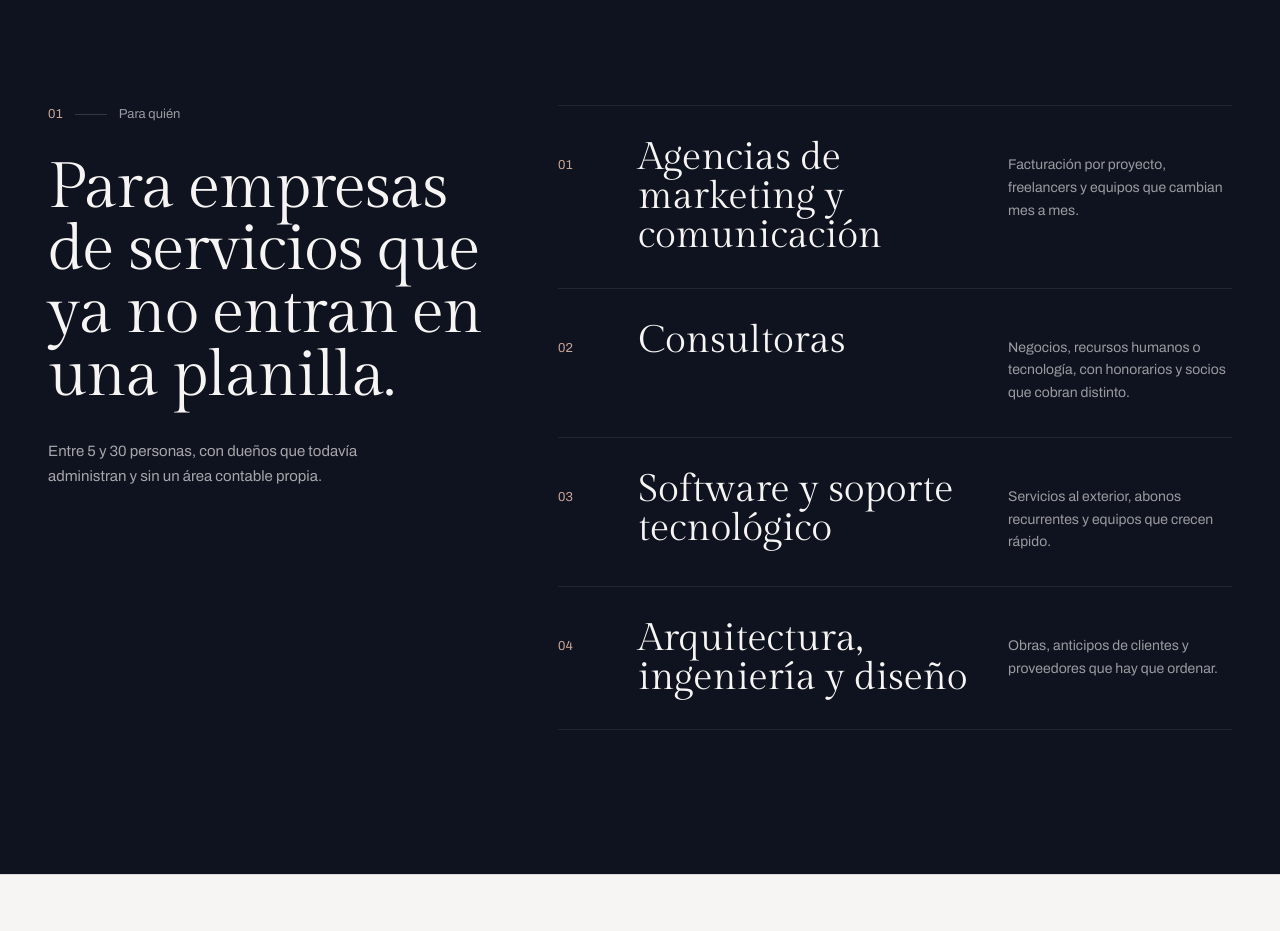
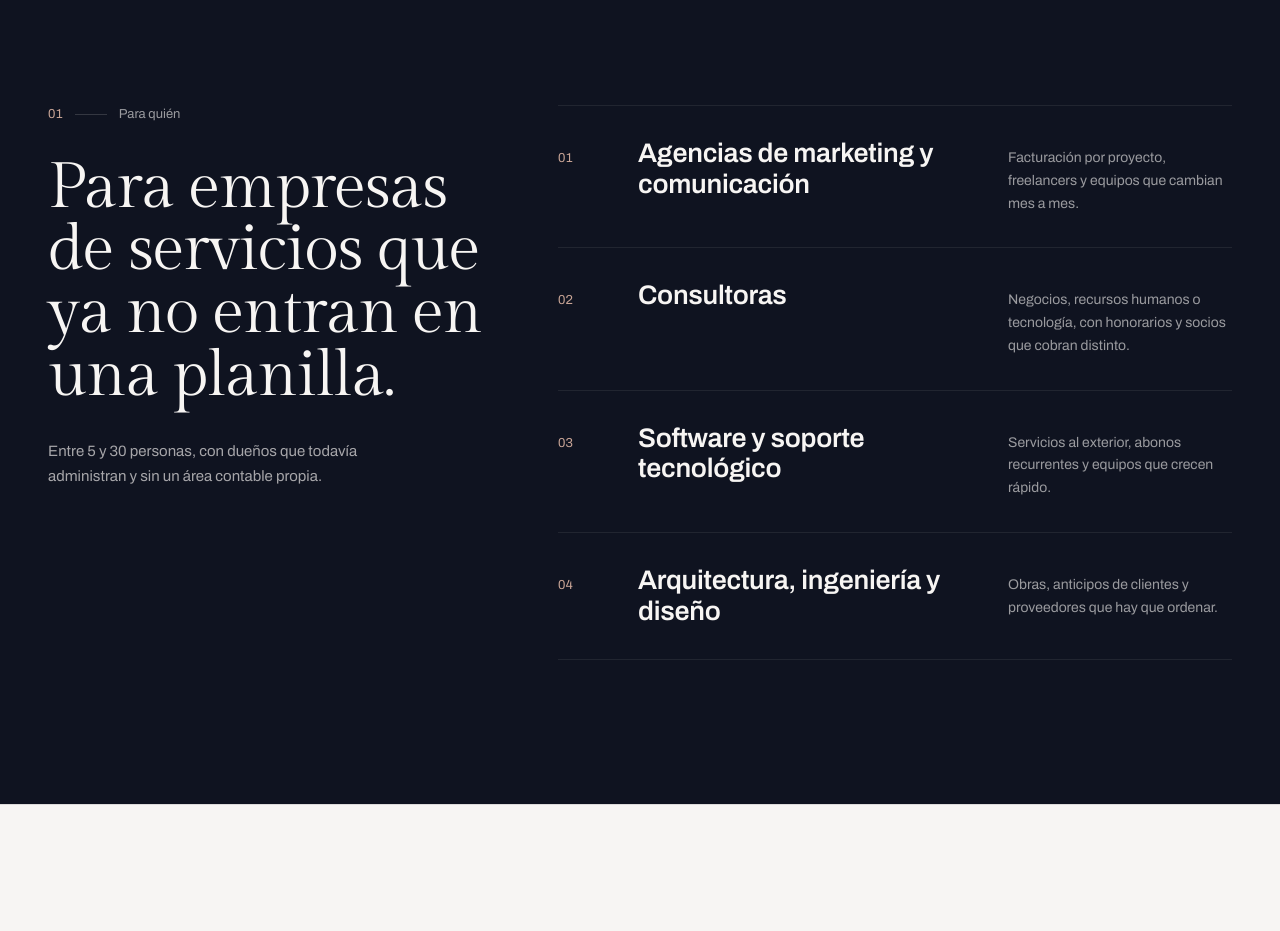
Before and after one commit to potargodev/estudio-cristofaro, a Next.js app: page / in a window 1280 px wide. Shown: the part 840-1771 px from the top of the page. Built offline with nearby package versions, Linux system fonts and the light colour scheme; no server answers; the database is empty.

Commit message:
Home · Para quién: títulos de las tarjetas en Archivo semibold, para contrastar con los titulares en Gilda Display
Co-Authored-By: Claude Opus 5.5 <noreply@anthropic.com>
Claude-Session: https://claude.ai/code/session_014m3FpF7QFkeJjfXMinvwqX

```diff
--- a/src/components/home/ForWhom.tsx
+++ b/src/components/home/ForWhom.tsx
@@ -22,7 +22,7 @@ export function ForWhom() {
               <li key={a.slug} className="border-b border-hair">
                 <Link href={`/${a.slug}`} className="group grid grid-cols-[3rem_1fr] gap-x-4 py-8 lg:grid-cols-[4rem_1fr_14rem] lg:items-baseline">
                   <span className="tabular text-[13px] text-rose-light">0{i + 1}</span>
-                  <span className="font-display text-[clamp(1.8rem,3vw,2.75rem)] leading-[1.02] text-paper transition-colors duration-500 group-hover:text-rose-light">
+                  <span className="font-sans text-[clamp(1.35rem,2.1vw,2rem)] font-semibold leading-[1.15] tracking-[-0.01em] text-paper transition-colors duration-500 group-hover:text-rose-light">
                     {a.name}
                   </span>
                   <span className="col-start-2 mt-3 text-[14px] leading-relaxed text-paper/60 lg:col-start-3 lg:mt-0">{a.summary}</span>
```
